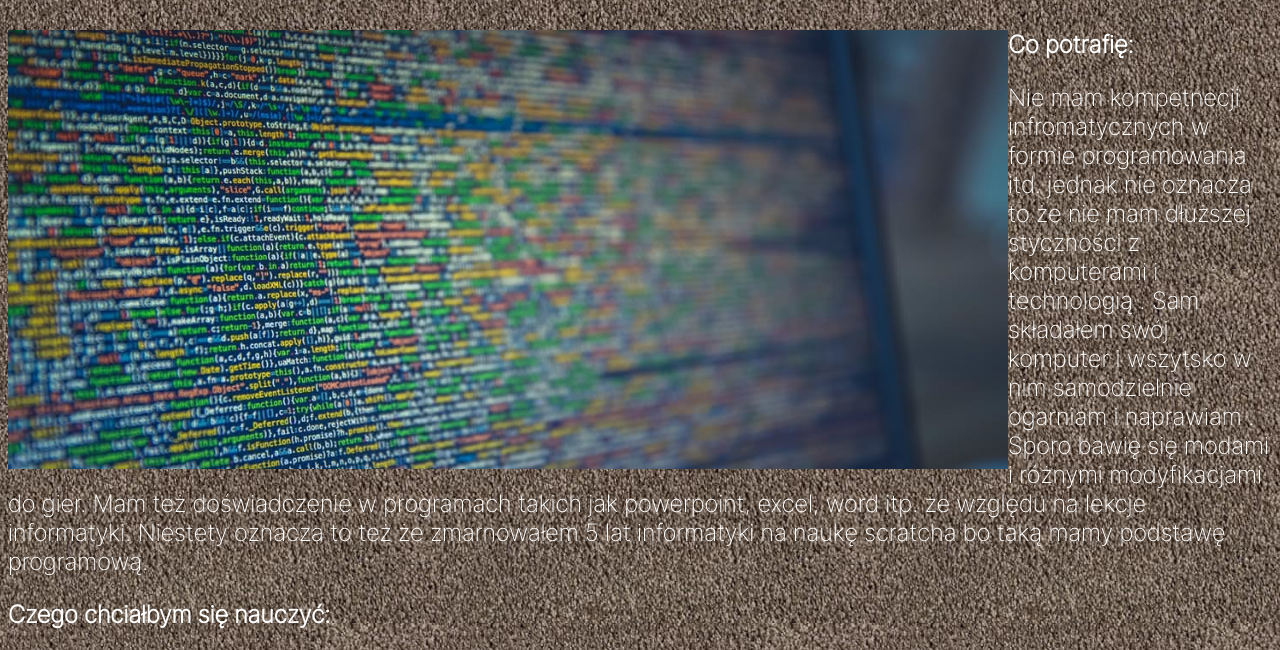
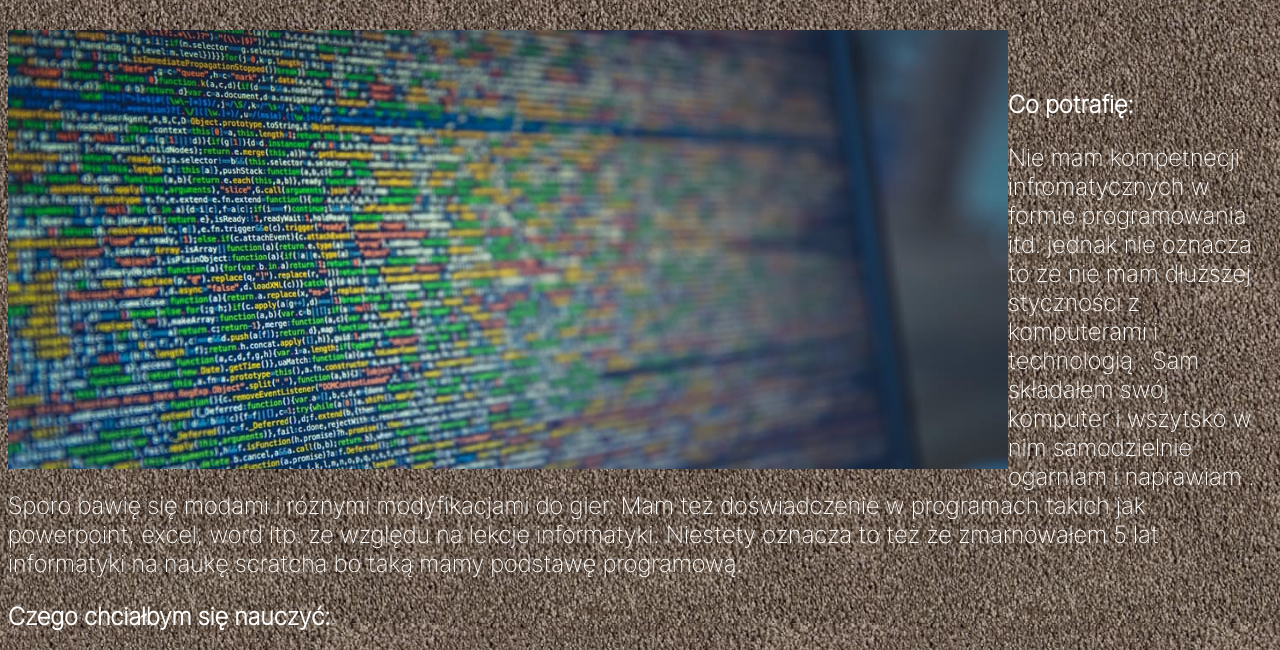
Before and after one commit to Hellothere0-0/Hellothere0-0.github.io, a plain HTML site: page index.html in a window 1280 px wide. Shown: the part 85-735 px from the top of the page. Drawn offline with Linux system fonts and the light colour scheme.

Commit message:
Update index.html

```diff
--- a/index.html
+++ b/index.html
@@ -12,8 +12,8 @@
 </head>
 <body bgcolor="darkolivegreen">
     <h2>Mateusz J</h2>
-    <img src="Y3c9MTE3MCZjaD01MTM=_src_11472-informatyka_studia.jpg" alt=""width="1000" align="left">
-  <p><b> Co potrafię:</b></p>
+    <img src="Y3c9MTE3MCZjaD01MTM=_src_11472-informatyka_studia.jpg" alt=""width="1000" align="left"><br>
+  <br><p><b> Co potrafię:</b></p>
    <p> Nie mam kompetnecji infromatycznych w formie programowania itd. jednak nie oznacza to że nie mam dłuższej styczności z komputerami i technologią . Sam składałem swój komputer i wszytsko w nim samodzielnie ogarniam i naprawiam . Sporo bawię się modami i różnymi modyfikacjami do gier. Mam też doświadczenie w programach takich jak powerpoint, excel, word itp. ze względu na lekcje informatyki. Niestety oznacza to też że zmarnowałem 5 lat informatyki na naukę scratcha bo taką mamy podstawę programową. </p>
    <p><b> Czego chciałbym się nauczyć:</b></p>
    <p> Chciałbym w najbliższych latach opanować i bez problemu użwyać języków programowania takich jak C++, python, java itp. . Myślę że byłyby to przydatne zdolności.  </p>
```
